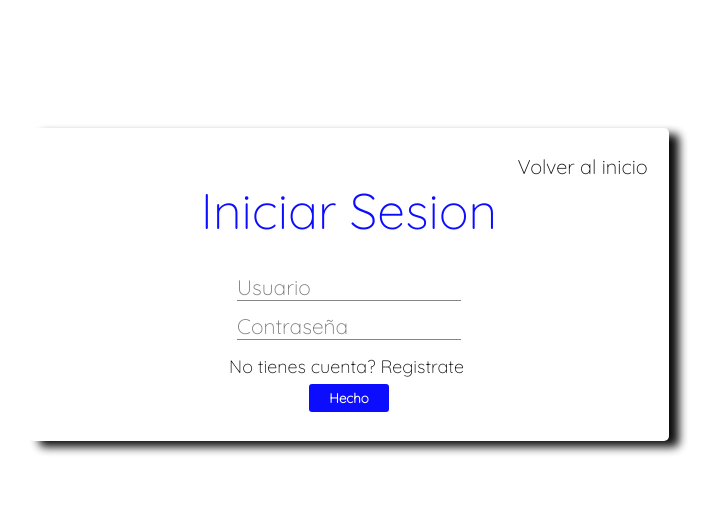
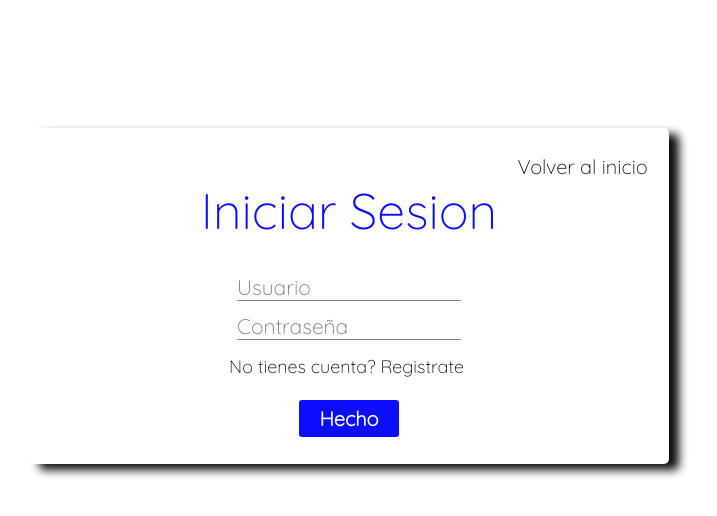
Before and after one commit to JavierReivajG/ProyectoINGS, a website: page src/login.html in a window 1280 px wide. Shown: the whole page, without its empty margins (291-1008 px from the left). Drawn offline with Linux system fonts and the light colour scheme.

Commit message:
unos pocos retoques a la UI

```diff
--- a/src/css/login.css
+++ b/src/css/login.css
@@ -92,10 +92,12 @@ main .main-container {
     border: none;
     color: white;
     background-color:blue;
-    margin-bottom: 10px;
+    margin-top: 2vh;
+    margin-bottom: 1vh;
     padding: 6px 20px;
     border-radius: 3px;
     font-weight: 600;
+    font-size: 2rem;
 }
 
 .opcion-registrar {
--- a/src/css/registrar-cuenta.css
+++ b/src/css/registrar-cuenta.css
@@ -100,6 +100,8 @@ main .main-container {
     border: none;
     color: white;
     background-color:blue;
+    margin-top: 2vh;
+    margin-bottom: 1vh;
     font-size: 2rem;
     margin: 10px;
     padding: 6px 20px;
```
Also changed, not shown: src/registrar-cuenta.html (+1 -1 lines).
